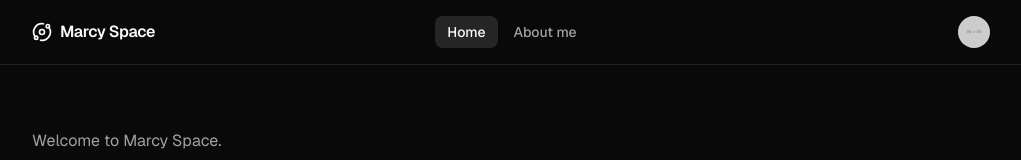
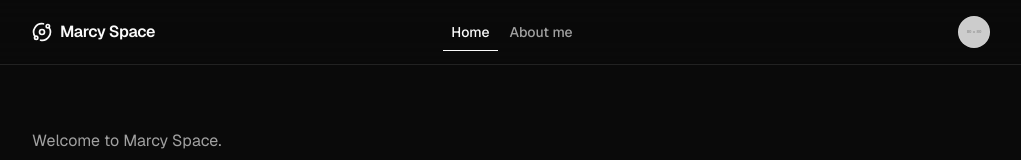
Before and after one commit to marcy-fletcher/marcy-space, a Next.js app: page / in a window 1280 px wide. Shown: the top 160 px of the page, without its empty margins (128-1149 px from the left). Built offline with nearby package versions, Linux system fonts and the light colour scheme.

Commit message:
feat: better header

```diff
--- a/components/shared/site-header.tsx
+++ b/components/shared/site-header.tsx
@@ -62,9 +62,17 @@ function NavigationLink({
       aria-current={isActive ? "page" : undefined}
       onClick={onNavigate}
       className={cn(
-        "rounded-md text-sm font-medium transition-colors hover:text-foreground focus-visible:outline-none focus-visible:ring-2 focus-visible:ring-ring",
-        mobile ? "px-3 py-2 text-base" : "px-3 py-1.5",
-        isActive ? "bg-muted text-foreground" : "text-muted-foreground"
+        "font-medium transition-colors hover:text-foreground focus-visible:outline-none focus-visible:ring-2 focus-visible:ring-ring",
+        mobile
+          ? "rounded-md px-3 py-2 text-base"
+          : "border-b px-2 py-2 text-sm",
+        isActive
+          ? mobile
+            ? "bg-muted text-foreground"
+            : "border-foreground text-foreground"
+          : mobile
+            ? "text-muted-foreground"
+            : "border-transparent text-muted-foreground hover:border-border"
       )}
     >
       {label}
```
